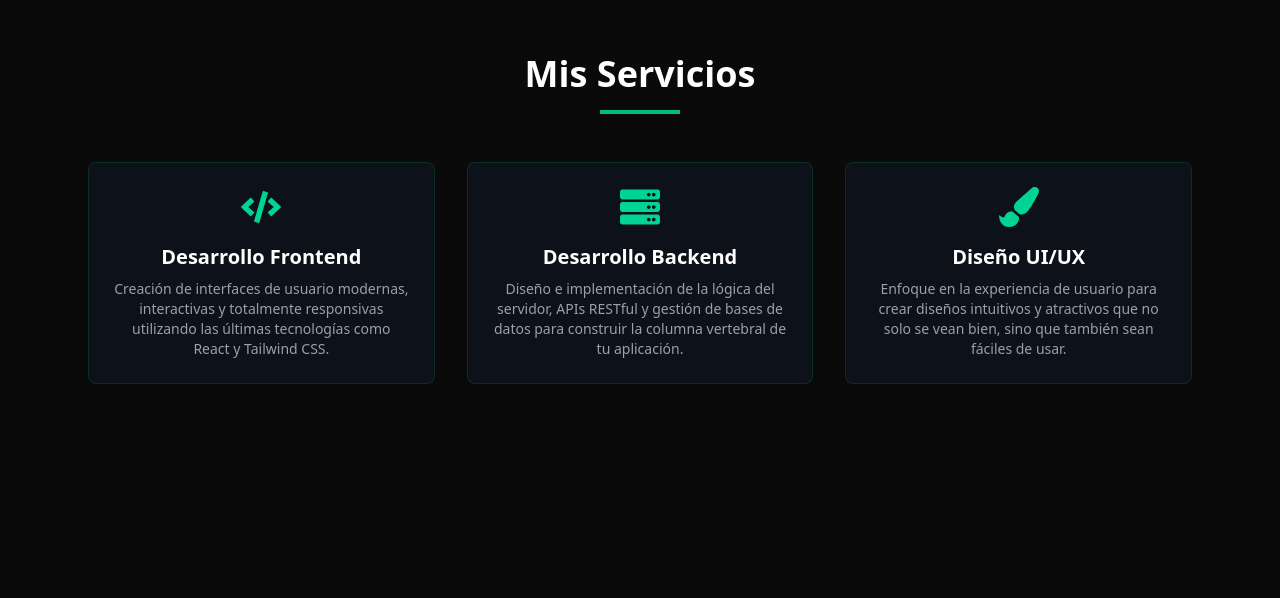
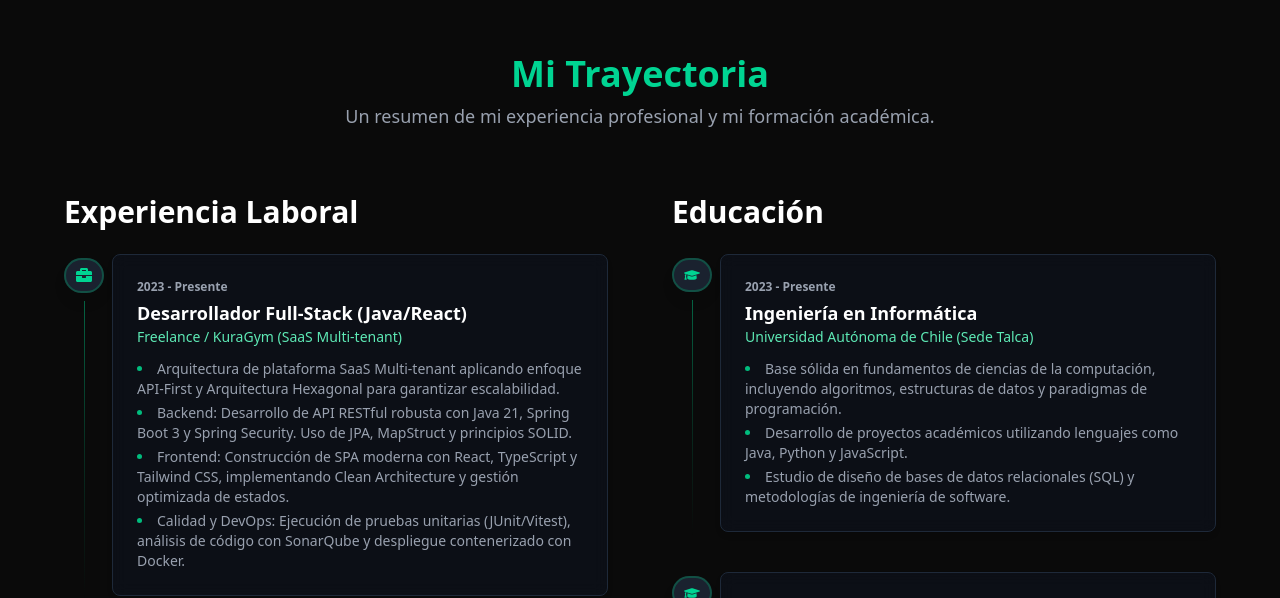
Before and after one commit to OscarLetelier/Oscar-Letelier-Web, a React (Vite) app: page / in a window 1280 px wide. Shown: the part 1822-2420 px from the top of the page. Built offline with nearby package versions, Linux system fonts and the light colour scheme.

Commit message:
Cierre de Sección Servicios

```diff
--- a/src/App.tsx
+++ b/src/App.tsx
@@ -8,7 +8,7 @@ import ScrollToTop from "@/components/Commons/ScrollToTop/ScrollToTop";
 // --- Secciones de la Pagina
 import Home from "@/components/Sections/Home/Home";
 const About = lazy(() => import("@/components/Sections/About/About"));
-const Services = lazy(() => import("@/components/Sections/Services/Services"));
+/* const Services = lazy(() => import("@/components/Sections/Services/Services")); */
 const Experience = lazy(
   () => import("@/components/Sections/Experience/Experience")
 );
@@ -24,9 +24,9 @@ const App: React.FC = () => {
       <Home />
       <Suspense fallback={<FullPageLoader />}>
         <About />
-        <Services />
+        {/*<Services />  */}
         <Experience />
-        {/*     <Projects /> */}
+        {/*<Projects /> */}
         <Skills />
       </Suspense>
     </MainLayout>
```
